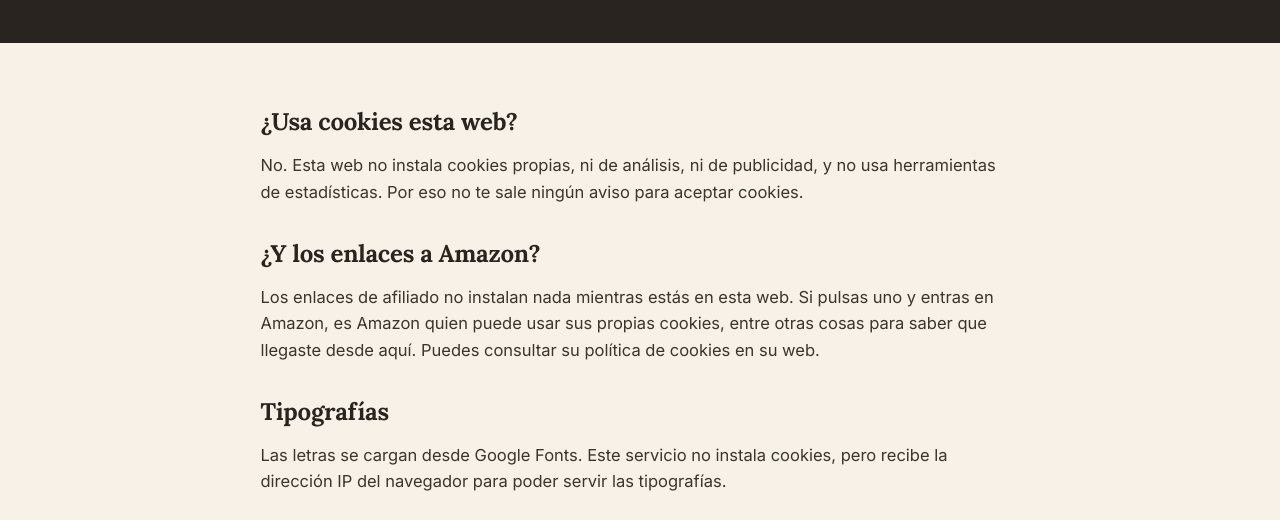
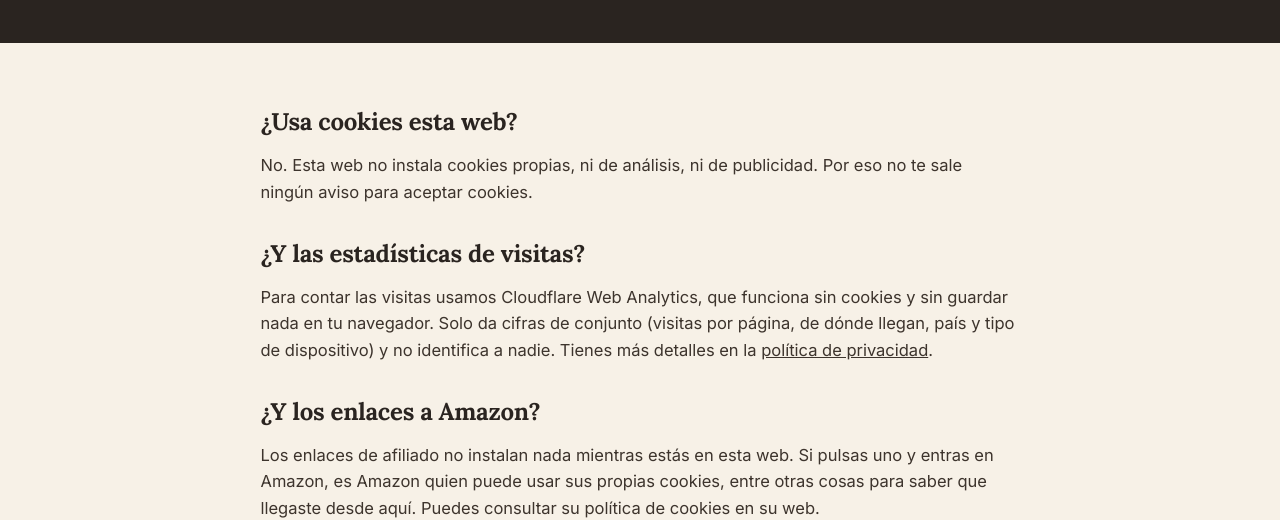
Before and after one commit to elhuertodeanselmo/web-anselmo, a plain HTML site: page cookies.html in a window 1280 px wide. Shown: the part 288-808 px from the top of the page. Drawn offline with Linux system fonts and the light colour scheme.

Commit message:
Añade Cloudflare Web Analytics (sin cookies) y lo explica en privacidad y cookies
Co-Authored-By: Claude Opus 5.5 <noreply@anthropic.com>
Claude-Session: https://claude.ai/code/session_013d59m1TGffPa5oF4obhSXB

```diff
--- a/cookies.html
+++ b/cookies.html
@@ -227,7 +227,9 @@ footer .iconos.peq .ico{width:16px;height:16px}
 </div></div>
 <div class="ancho"><div class="legal">
 <h2>¿Usa cookies esta web?</h2>
-<p>No. Esta web no instala cookies propias, ni de análisis, ni de publicidad, y no usa herramientas de estadísticas. Por eso no te sale ningún aviso para aceptar cookies.</p>
+<p>No. Esta web no instala cookies propias, ni de análisis, ni de publicidad. Por eso no te sale ningún aviso para aceptar cookies.</p>
+<h2>¿Y las estadísticas de visitas?</h2>
+<p>Para contar las visitas usamos Cloudflare Web Analytics, que funciona sin cookies y sin guardar nada en tu navegador. Solo da cifras de conjunto (visitas por página, de dónde llegan, país y tipo de dispositivo) y no identifica a nadie. Tienes más detalles en la <a href="privacidad.html">política de privacidad</a>.</p>
 <h2>¿Y los enlaces a Amazon?</h2>
 <p>Los enlaces de afiliado no instalan nada mientras estás en esta web. Si pulsas uno y entras en Amazon, es Amazon quien puede usar sus propias cookies, entre otras cosas para saber que llegaste desde aquí. Puedes consultar su política de cookies en su web.</p>
 <h2>Tipografías</h2>
@@ -285,5 +287,6 @@ footer .iconos.peq .ico{width:16px;height:16px}
   })});
 })();
 </script>
+<!-- Cloudflare Web Analytics --><script type='module' src='https://static.cloudflareinsights.com/beacon.min.js' data-cf-beacon='{"token": "7f3d0a53dcc543d9b6fc040e94bf8279"}'></script><!-- End Cloudflare Web Analytics -->
 </body>
 </html>
```
Also changed, not shown: aviso-legal.html (+1 -0 lines), bunuelos.html (+1 -0 lines), caldo.html (+1 -0 lines), castanas.html (+1 -0 lines), contacto.html (+1 -0 lines), despensa.html (+1 -0 lines), index.html (+1 -0 lines), membrillo.html (+1 -0 lines), parabrisas.html (+1 -0 lines), privacidad.html (+2 -0 lines), quien-es-anselmo.html (+1 -0 lines), torreznos.html (+1 -0 lines), tortilla.html (+1 -0 lines), tos.html (+1 -0 lines).
